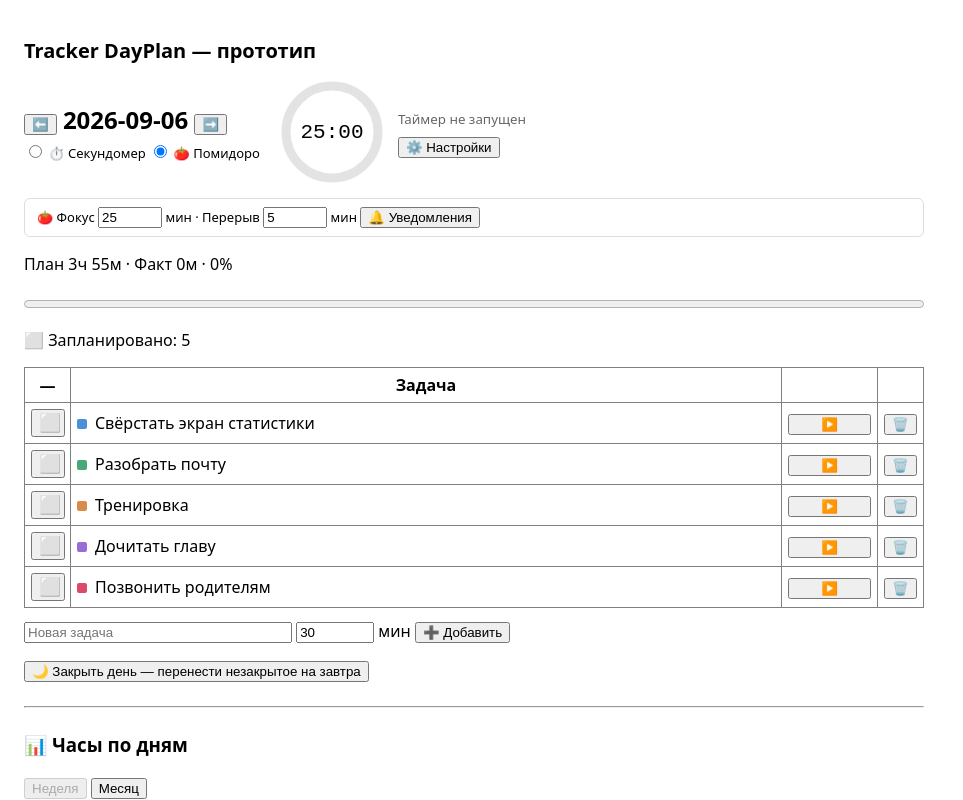
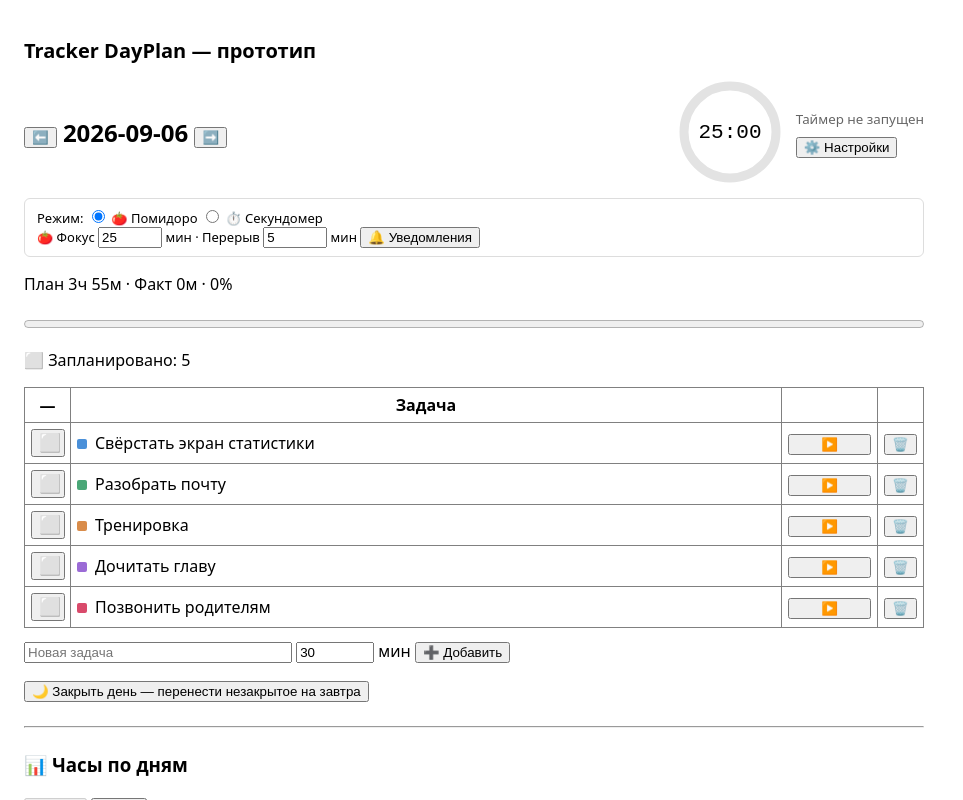
Before and after one commit to Aistben/Tracker_DayPlan, a React (Vite) app: page / in a window 1280 px wide. Both pictures are taken after a click on the button "⚙️ Настройки". Shown: the top 800 px of the page, without its empty margins (0-963 px from the left). Built offline with nearby package versions, Linux system fonts and the light colour scheme.

Commit message:
Таймер справа от даты, режим перенесён в настройки, тултип по отдельному сегменту
Co-authored-by: arena-agent <297053741+arena-agent@users.noreply.github.com>

```diff
--- a/src/screens/Stats.tsx
+++ b/src/screens/Stats.tsx
@@ -126,7 +126,10 @@ export default function Stats({
             <CartesianGrid strokeDasharray="3 3" />
             <XAxis dataKey="label" interval={days === 7 ? 0 : 2} />
             <YAxis unit={inHours ? "ч" : "м"} allowDecimals={inHours} />
+            {/* shared=false — тултип показывает только тот сегмент, на котором курсор */}
             <Tooltip
+              shared={false}
+              cursor={{ fill: "rgba(0,0,0,0.04)" }}
               formatter={(v: number, name: string) => [
                 inHours ? `${v} ч` : `${v} мин`,
                 titleOf(name),
--- a/src/screens/Today.tsx
+++ b/src/screens/Today.tsx
@@ -76,7 +76,7 @@ export default function Today({ store, timer, date, setDate }: Props) {
           marginBottom: 14,
         }}
       >
-        {/* дата + секундомер под ней */}
+        {/* дата */}
         <div>
           <h2 style={{ margin: 0 }}>
             <button onClick={() => setDate(shiftISO(date, -1))} title="Предыдущий день">
@@ -87,28 +87,17 @@ export default function Today({ store, timer, date, setDate }: Props) {
               ➡️
             </button>
           </h2>
-          <div style={{ marginTop: 6, fontSize: 13 }}>
-            <label title="Свободный отсчёт без лимита">
-              <input
-                type="radio"
-                checked={timer.mode === "stopwatch"}
-                onChange={() => timer.setMode("stopwatch")}
-              />{" "}
-              ⏱️ Секундомер
-            </label>{" "}
-            <label title="Фиксированный отрезок фокуса">
-              <input
-                type="radio"
-                checked={timer.mode === "pomodoro"}
-                onChange={() => timer.setMode("pomodoro")}
-              />{" "}
-              🍅 Помидоро
-            </label>
-          </div>
         </div>
 
-        {/* циферблат */}
-        <div style={{ display: "flex", alignItems: "center", gap: 14 }}>
+        {/* циферблат — прижат к правому краю, параллельно дате */}
+        <div
+          style={{
+            display: "flex",
+            alignItems: "center",
+            gap: 14,
+            marginLeft: "auto",
+          }}
+        >
           <svg width={104} height={104} viewBox="0 0 104 104">
             <circle cx="52" cy="52" r="46" fill="none" stroke="#e3e3e3" strokeWidth="9" />
             <circle
@@ -206,6 +195,24 @@ export default function Today({ store, timer, date, setDate }: Props) {
             fontSize: 13,
           }}
         >
+          Режим:{" "}
+          <label>
+            <input
+              type="radio"
+              checked={timer.mode === "pomodoro"}
+              onChange={() => timer.setMode("pomodoro")}
+            />{" "}
+            🍅 Помидоро
+          </label>{" "}
+          <label>
+            <input
+              type="radio"
+              checked={timer.mode === "stopwatch"}
+              onChange={() => timer.setMode("stopwatch")}
+            />{" "}
+            ⏱️ Секундомер
+          </label>
+          <br />
           🍅 Фокус{" "}
           <input
             type="number"
```
